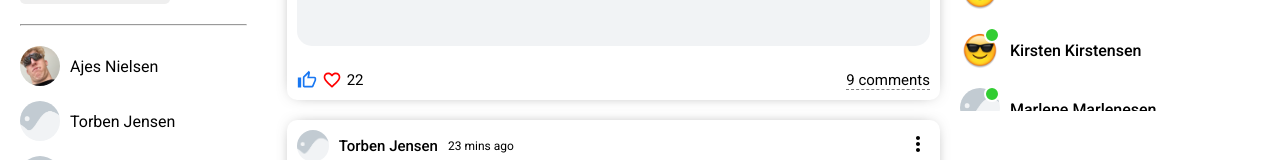
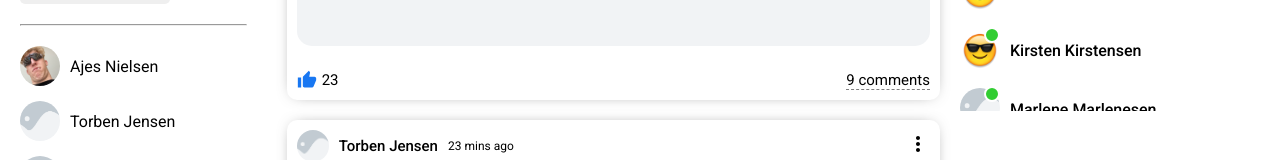
Before and after one commit to KlausSkovsmose/SocialM, a React (Create React App) app in the folder client/: page / in a window 1280 px wide. Both pictures are taken after a click on the icon 306 px from the left and 818 px from the top of the page. Shown: the part 739-899 px from the top of the page. Built offline with nearby package versions, Linux system fonts and the light colour scheme.

Commit message:
Add like state

```diff
--- a/client/src/components/post/Post.jsx
+++ b/client/src/components/post/Post.jsx
@@ -1,20 +1,33 @@
-import React from "react";
+import React, { useState } from "react";
 import {
   MoreVert,
   ThumbUpAltOutlined,
   FavoriteBorderOutlined,
+  ThumbUp,
 } from "@material-ui/icons";
 import { Users } from "../../dummyData";
 
 import "./post.css";
 
 const Post = ({ post }) => {
+  const [like, setLike] = useState(post.like);
+  const [isLiked, setIsLiked] = useState(false);
+
+  const likeHandler = () => {
+    setLike(isLiked ? like - 1 : like + 1);
+    setIsLiked(!isLiked);
+  };
+
   return (
     <div className="post">
       <div className="postWrapper">
         <div className="postTop">
           <div className="postTopLeft">
-            <img className="postProfileImg" src={Users.filter((u) => u.id === post.userId)[0].profilePicture} alt="" />
+            <img
+              className="postProfileImg"
+              src={Users.filter((u) => u.id === post.userId)[0].profilePicture}
+              alt=""
+            />
             <span className="postUsername">
               {Users.filter((u) => u.id === post.userId)[0].username}
             </span>
@@ -30,9 +43,22 @@
         </div>
         <div className="postBottom">
           <div className="postBottomLeft">
-            <ThumbUpAltOutlined htmlColor="#1877f2" className="likeIcon" />
-            <FavoriteBorderOutlined htmlColor="red" className="likeIcon" />
-            <span className="postLikeCounter">{post.like}</span>
+            {isLiked ? (
+              <ThumbUp
+                onClick={likeHandler}
+                htmlColor="#1877f2"
+                className="likeIcon"
+              />
+            ) : (
+              <ThumbUpAltOutlined
+                onClick={likeHandler}
+                htmlColor="#1877f2"
+                className="likeIcon"
+              />
+            )}
+
+            {/* <FavoriteBorderOutlined onClick={likeHandler} htmlColor="red" className="likeIcon" /> */}
+            <span className="postLikeCounter">{like}</span>
           </div>
           <div className="postBottomRight">
             <span className="postCommentText">{post.comment} comments</span>
```
